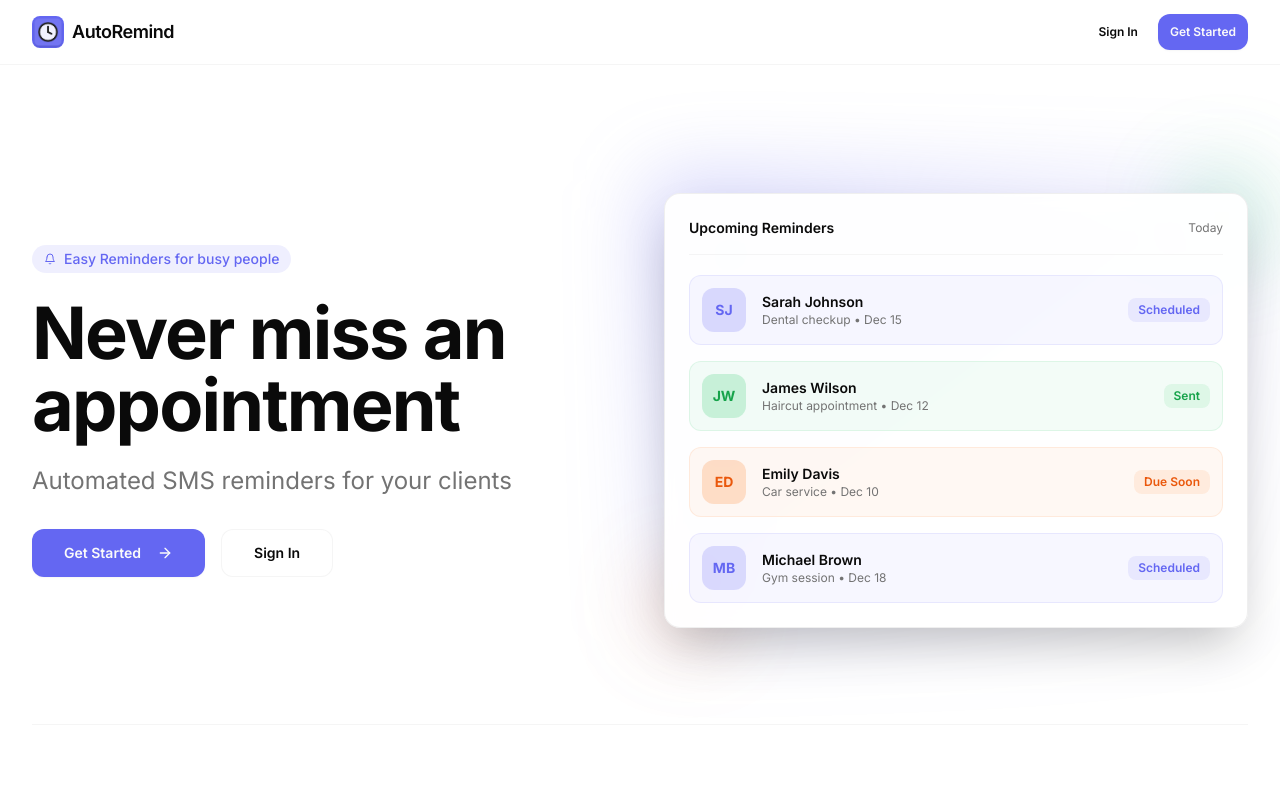
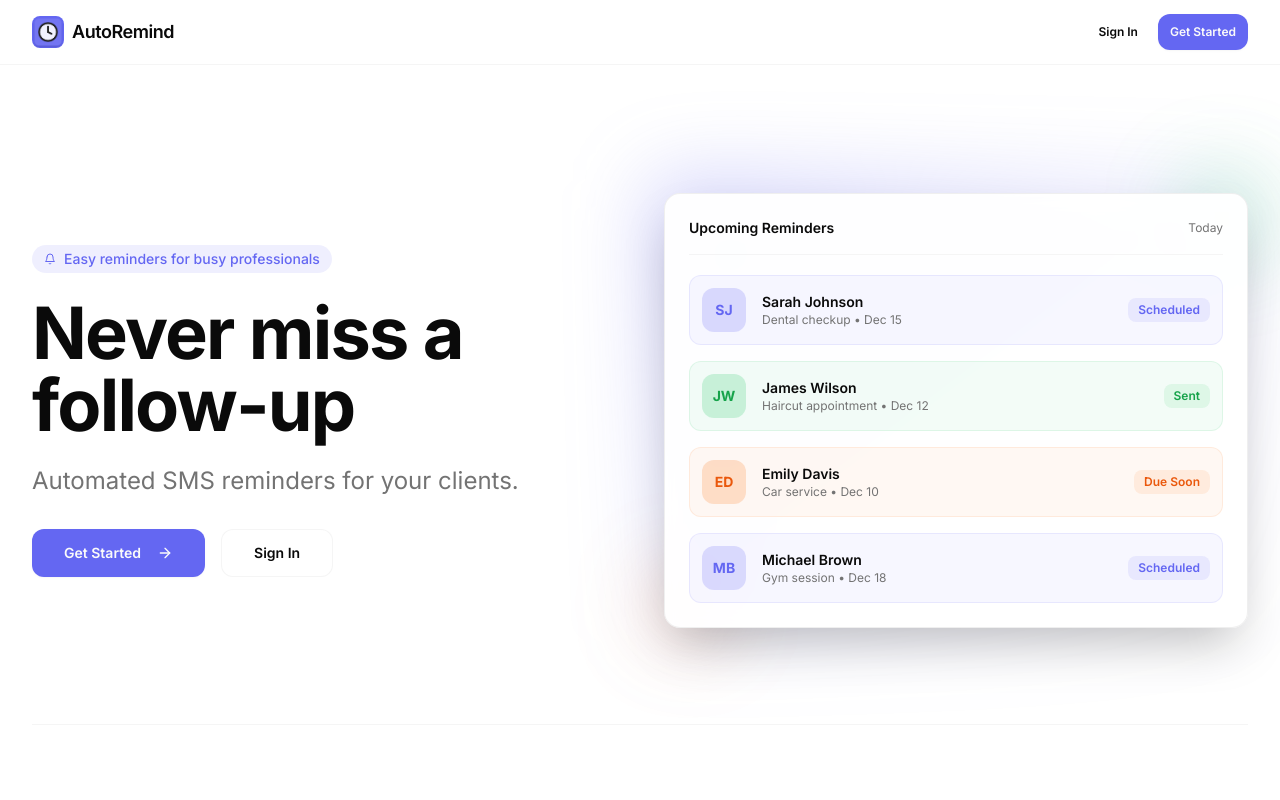
Before and after one commit to lucasnevespereira/autoremind, a Next.js app: page / in a window 1280 px wide. Shown: the top 800 px of the page. Built offline with nearby package versions, Linux system fonts and the light colour scheme.

Commit message:
feat: update traductions

```diff
--- a/src/app/layout.tsx
+++ b/src/app/layout.tsx
@@ -13,11 +13,14 @@ function RootLayoutContent({ children }: { children: React.ReactNode }) {
   return (
     <html lang={language}>
       <head>
-        <title>AutoRemind - Easy Reminders for busy people</title>
-        <meta name="description" content="Easy Reminders for busy people." />
+        <title>AutoRemind - Easy reminders for busy professionals</title>
+        <meta
+          name="description"
+          content="Easy reminders for busy professionals. Automated SMS reminders for your clients."
+        />
         <meta
           name="keywords"
-          content="automatic reminders, easy reminders, easy, busy people, automatic, reminders, auto garage, SMS reminders, lembretes manutenção, oficina auto"
+          content="automatic reminders, professionals, busy, busy professionals, sms, automated, easy reminders, easy, busy people, automatic, reminders, auto garage, SMS reminders, lembretes manutenção, oficina auto"
         />
       </head>
       <body className={inter.className} suppressHydrationWarning>
--- a/src/components/danger-zone.tsx
+++ b/src/components/danger-zone.tsx
@@ -45,13 +45,15 @@ export function DangerZone() {
 
       // Wait a moment for toast to show, then redirect to sign-in
       setTimeout(() => {
-        window.location.href = "/sign-in";
+        window.location.href = "/";
       }, 1000);
     } else {
       setLoading(false);
       toast({
         title: t("error"),
-        description: result.errorKey ? t(result.errorKey as any) : t("errorGeneric"),
+        description: result.errorKey
+          ? t(result.errorKey as any)
+          : t("errorGeneric"),
         variant: "destructive",
       });
     }
@@ -120,7 +122,10 @@ export function DangerZone() {
               </div>
 
               <div className="space-y-1.5 pt-2">
-                <Label htmlFor="confirm" className="text-xs font-medium text-foreground">
+                <Label
+                  htmlFor="confirm"
+                  className="text-xs font-medium text-foreground"
+                >
                   {t("typeToConfirm").replace("{text}", CONFIRM_TEXT)}
                 </Label>
                 <Input
@@ -135,10 +140,7 @@ export function DangerZone() {
             </AlertDialogDescription>
           </AlertDialogHeader>
           <AlertDialogFooter className="gap-2 sm:gap-0">
-            <AlertDialogCancel
-              className="rounded-xl h-9"
-              disabled={loading}
-            >
+            <AlertDialogCancel className="rounded-xl h-9" disabled={loading}>
               {t("cancel")}
             </AlertDialogCancel>
             <AlertDialogAction
--- a/src/lib/i18n.ts
+++ b/src/lib/i18n.ts
@@ -17,7 +17,7 @@ export const translations = {
 
     // App
     autoremind: "AutoRemind",
-    slogan: "Easy Reminders for busy people",
+    slogan: "Easy reminders for busy professionals",
     settings: "Settings",
     logout: "Logout",
 
@@ -355,8 +355,8 @@ export const translations = {
     notAvailable: "Not Available",
 
     // Landing Page
-    landingHeadline: "Never miss an appointment",
-    landingSubheadline: "Automated SMS reminders for your clients",
+    landingHeadline: "Never miss a follow-up",
+    landingSubheadline: "Automated SMS reminders for your clients.",
     getStarted: "Get Started",
     privacy: "Privacy",
     terms: "Terms",
@@ -435,7 +435,7 @@ export const translations = {
 
     // App
     autoremind: "AutoRemind",
-    slogan: "Easy Reminders for busy people",
+    slogan: "Lembretes fáceis para profissionais ocupados",
     settings: "Configurações",
     logout: "Sair",
 
@@ -786,7 +786,7 @@ export const translations = {
     notAvailable: "Não Disponível",
 
     // Landing Page
-    landingHeadline: "Nunca perca uma marcação",
+    landingHeadline: "Nunca perca um lembrete",
     landingSubheadline: "Lembretes SMS automáticos para os seus clientes",
     getStarted: "Começar",
     privacy: "Privacidade",
@@ -866,7 +866,7 @@ export const translations = {
 
     // App
     autoremind: "AutoRemind",
-    slogan: "Easy Reminders for busy people",
+    slogan: "Rappels simples pour pros occupés",
     settings: "Paramètres",
     logout: "Déconnexion",
 
@@ -1219,7 +1219,7 @@ export const translations = {
     notAvailable: "Non disponible",
 
     // Landing Page
-    landingHeadline: "Ne manquez jamais un rendez-vous",
+    landingHeadline: "Ne manquez jamais une relance",
     landingSubheadline: "Rappels SMS automatiques pour vos clients",
     getStarted: "Commencer",
     privacy: "Confidentialité",
```
